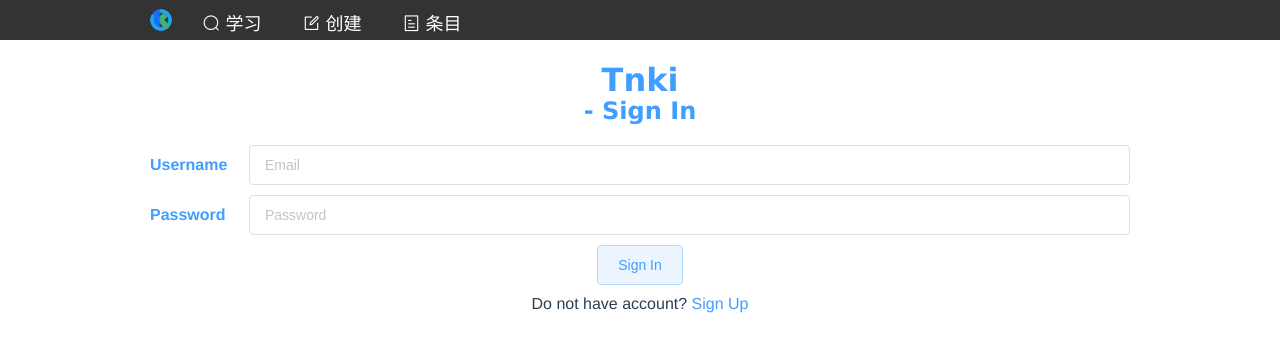
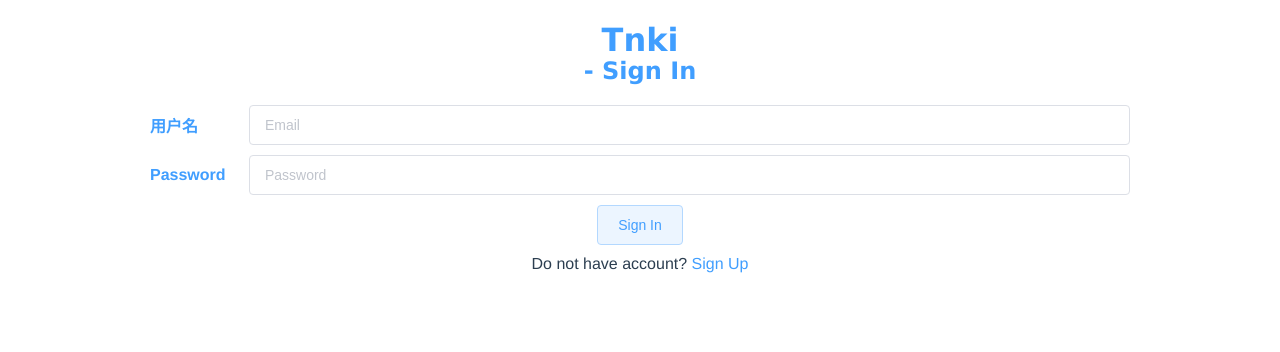
Before and after one commit to can-cc/tnki-client, a Vue app: page /signin in a window 1280 px wide. Shown: the top 352 px of the page. Built offline with nearby package versions, Linux system fonts and the light colour scheme.

Commit message:
refactor signup

```diff
--- a/src/App.vue
+++ b/src/App.vue
@@ -1,6 +1,5 @@
 <template>
   <div id="app">
-    <Nav />
     <div class="view-container">
       <router-view />
     </div>
--- /dev/null
+++ b/src/views/Main.vue
@@ -0,0 +1,18 @@
+<template>
+  <div>
+    <Nav />
+    <router-view />
+  </div>
+</template>
+
+<script lang="ts">
+import { Component, Vue } from 'vue-property-decorator';
+import Nav from '../components/Nav.vue';
+
+@Component({
+  components: {
+    Nav
+  }
+})
+export default class Main extends Vue {}
+</script>
--- a/src/views/SignIn.vue
+++ b/src/views/SignIn.vue
@@ -5,7 +5,7 @@
     <form v-on:submit="signIn($event)">
       <div class="form-item">
         <label>
-          <span>Username</span>
+          <span>用户名</span>
           <el-input v-model="username" name="tnki-email" type="text" placeholder="Email"></el-input>
         </label>
       </div>
--- a/src/views/SignUp.vue
+++ b/src/views/SignUp.vue
@@ -1,11 +1,11 @@
 <template>
   <div class="signup-page">
     <h1>Tnki</h1>
-    <h2>Sign Up</h2>
+    <h2>注册</h2>
     <form v-on:submit="signUp($event)">
       <div class="form-item">
         <label>
-          <span>Username</span>
+          <span>用户名</span>
           <el-input
             v-model="username"
             name="tnki-username"
@@ -17,7 +17,7 @@
 
       <div class="form-item">
         <label>
-          <span>Password</span>
+          <span>密码</span>
           <el-input
             v-model="password"
             name="tnki-password"
@@ -31,7 +31,7 @@
 
       <div class="form-item">
         <label>
-          <span>Repeat Password</span>
+          <span>密码确认</span>
           <el-input
             v-model="passwordVerification"
             name="tnki-password-verification"
@@ -57,7 +57,7 @@
 <script lang="ts">
 import { Component, Vue, Model } from 'vue-property-decorator';
 import { Message } from 'element-ui';
-import axios from 'axios';
+import axios, { AxiosError } from 'axios';
 import router from '@/router';
 
 @Component({
@@ -84,7 +84,11 @@ export default class SignUp extends Vue {
       });
       router.push('/signin');
     } catch (error) {
-      Message.error('Sign up unknown error.');
+      if (error.response.status === 409) {
+        Message.error('用户名已存在');
+      } else {
+        Message.error('注册失败');
+      }
     }
   }
 }
```
Also changed, not shown: src/router.ts (+7 -0 lines), 2 other files (tests, documents, lock files or other folders).
